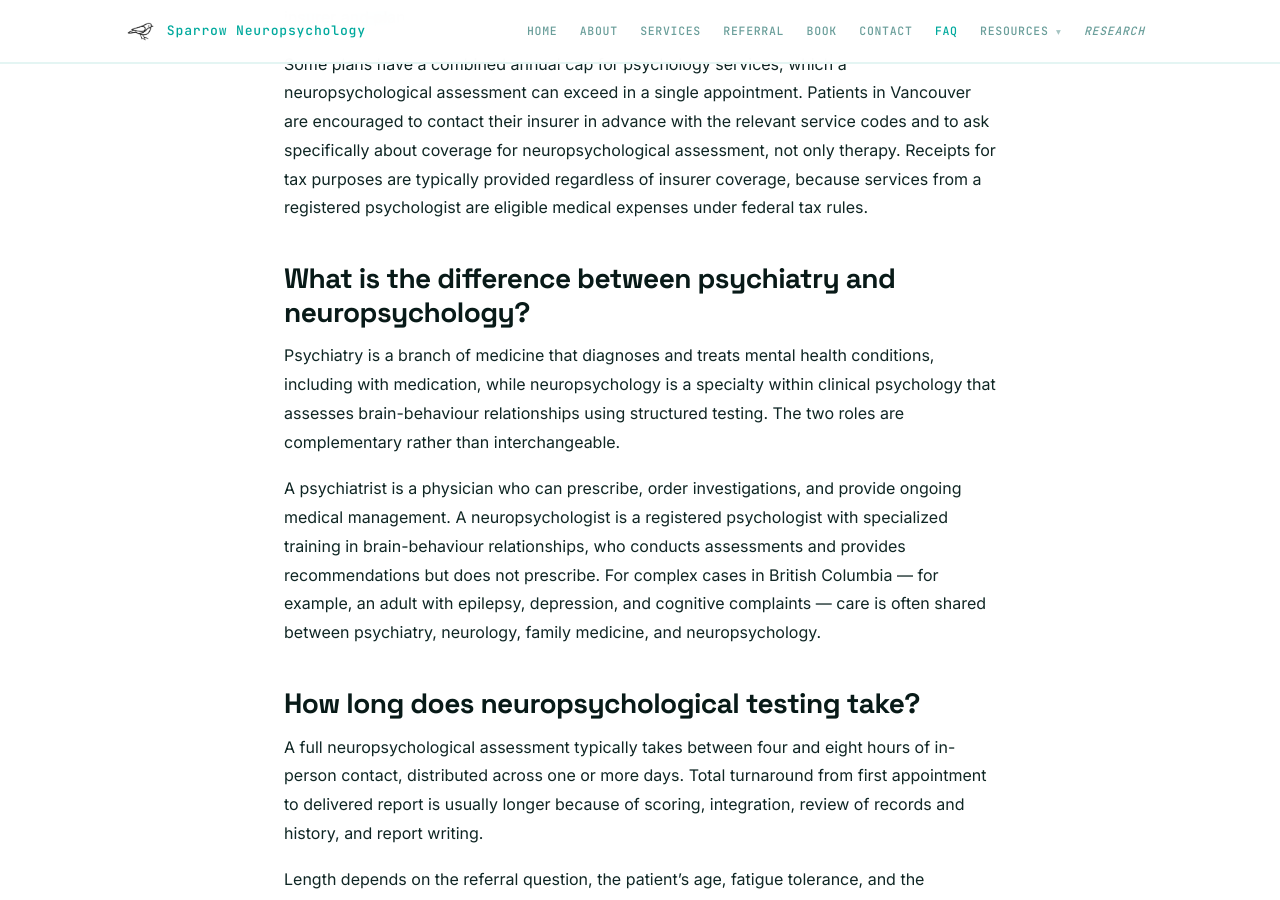
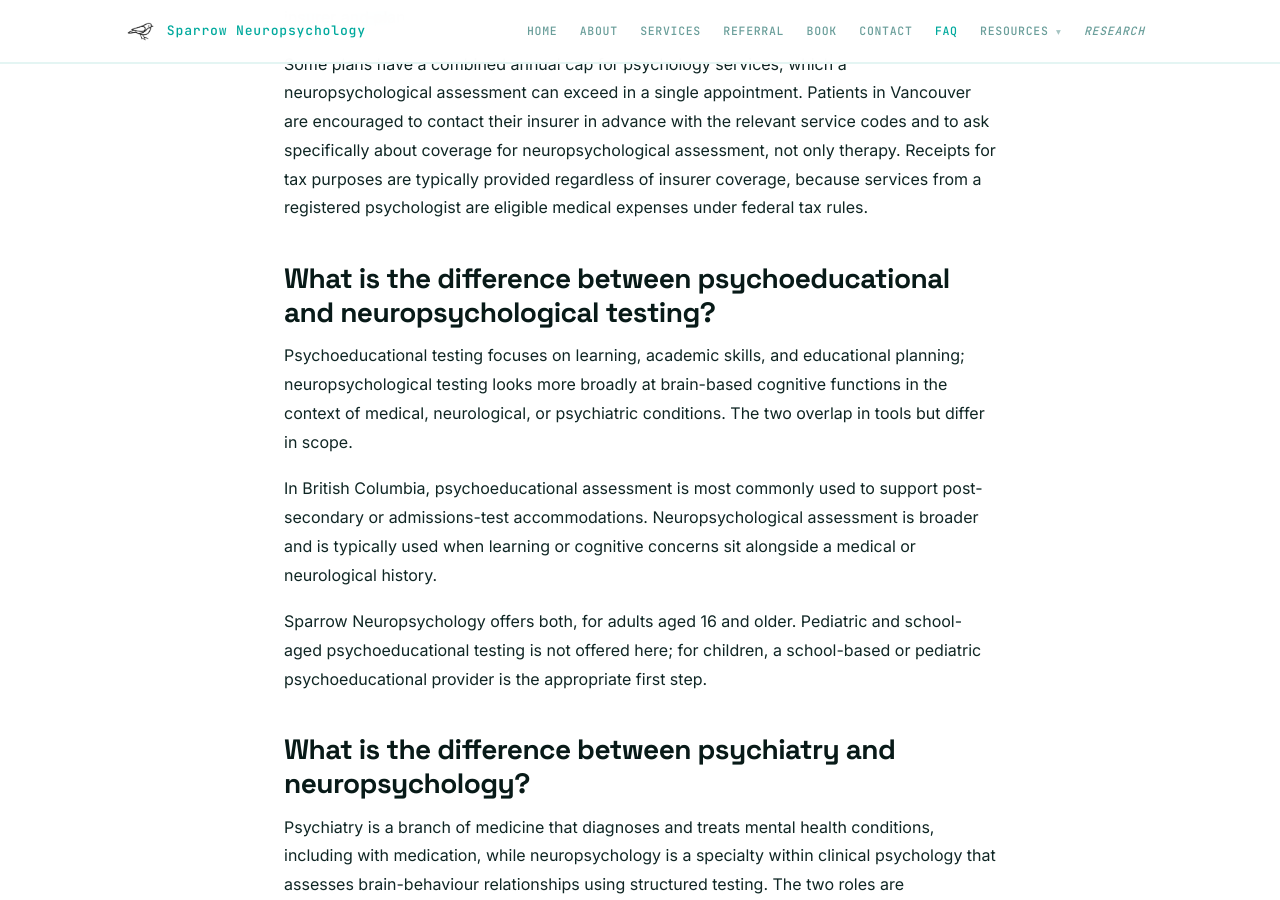
Before and after one commit to cfxb/sparrow-clinic, a Jekyll site: the page built from faq.md, in a window 1280 px wide and 900 px high, scrolled down 5435 px. Built offline with Jekyll 4.4.1, drawn with Linux system fonts in a browser that asks for light colours.

Commit message:
FAQ: re-add psychoeducational vs neuropsychological (briefer) (Tier 3.7)
Reinstates "What is the difference between psychoeducational and
neuropsychological testing?" — previously deliberately removed
(commit 6239d96), now re-added per decision 5 with a tighter
brief: ~118 words, BC context for post-secondary / admissions-test
accommodations, and an explicit "adults aged 16 and older" scope
statement together with the practice-wide non-offering of pediatric
psychoeducational testing.

Placed adjacent to "What is the difference between psychiatry and
neuropsychology?" so the two differential-question entries cluster.

Co-Authored-By: Claude Opus 4.7 (1M context) <noreply@anthropic.com>

```diff
--- a/_includes/faq-schema.html
+++ b/_includes/faq-schema.html
@@ -93,6 +93,14 @@
     },
     {
       "@type": "Question",
+      "name": "What is the difference between psychoeducational and neuropsychological testing?",
+      "acceptedAnswer": {
+        "@type": "Answer",
+        "text": "Psychoeducational testing focuses on learning and academic skills; neuropsychological testing examines a broader range of brain-based cognitive functions in the context of medical, neurological, or psychiatric conditions. In British Columbia, psychoeducational assessment is most commonly used to support post-secondary or admissions-test accommodations. Sparrow Neuropsychology offers both, for adults aged 16 and older; pediatric and school-aged psychoeducational testing is not offered."
+      }
+    },
+    {
+      "@type": "Question",
       "name": "What is the difference between psychiatry and neuropsychology?",
       "acceptedAnswer": {
         "@type": "Answer",
--- a/faq.md
+++ b/faq.md
@@ -93,6 +93,14 @@ Many extended health plans in British Columbia provide partial or full coverage
 
 Some plans have a combined annual cap for psychology services, which a neuropsychological assessment can exceed in a single appointment. Patients in Vancouver are encouraged to contact their insurer in advance with the relevant service codes and to ask specifically about coverage for neuropsychological assessment, not only therapy. Receipts for tax purposes are typically provided regardless of insurer coverage, because services from a registered psychologist are eligible medical expenses under federal tax rules.
 
+## What is the difference between psychoeducational and neuropsychological testing?
+
+Psychoeducational testing focuses on learning, academic skills, and educational planning; neuropsychological testing looks more broadly at brain-based cognitive functions in the context of medical, neurological, or psychiatric conditions. The two overlap in tools but differ in scope.
+
+In British Columbia, psychoeducational assessment is most commonly used to support post-secondary or admissions-test accommodations. Neuropsychological assessment is broader and is typically used when learning or cognitive concerns sit alongside a medical or neurological history.
+
+Sparrow Neuropsychology offers both, for adults aged 16 and older. Pediatric and school-aged psychoeducational testing is not offered here; for children, a school-based or pediatric psychoeducational provider is the appropriate first step.
+
 ## What is the difference between psychiatry and neuropsychology?
 
 Psychiatry is a branch of medicine that diagnoses and treats mental health conditions, including with medication, while neuropsychology is a specialty within clinical psychology that assesses brain-behaviour relationships using structured testing. The two roles are complementary rather than interchangeable.
```
